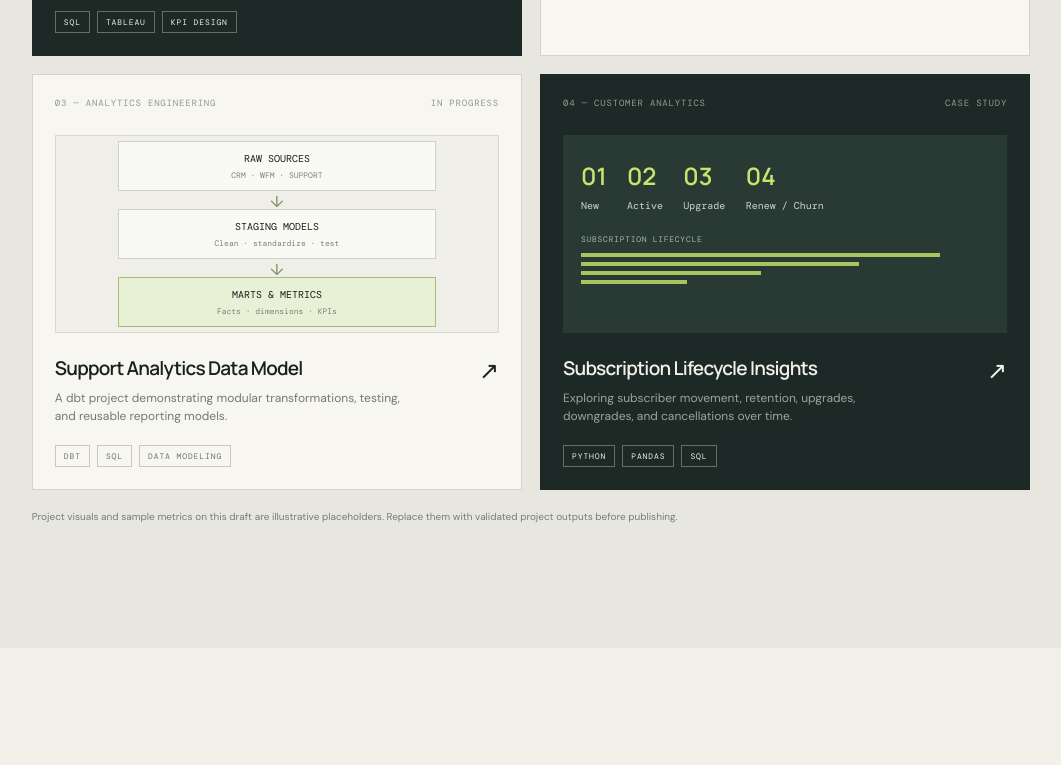
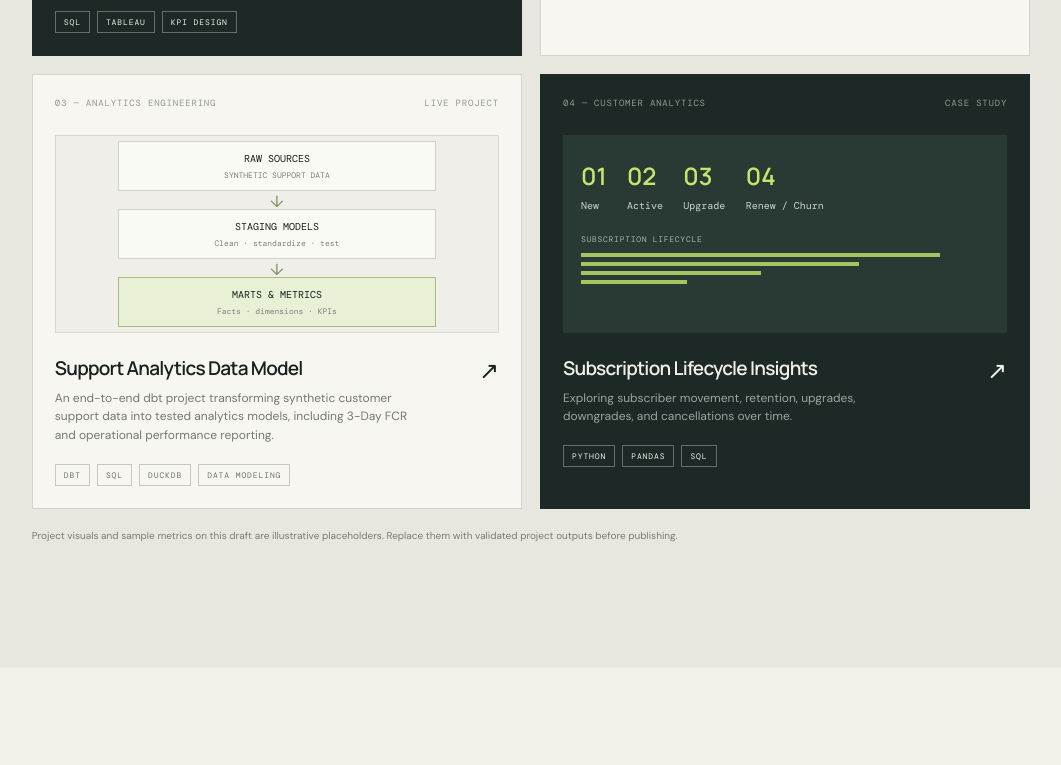
Before and after one commit to marctell/marctell.github.io, a plain HTML site: page index.html in a window 1280 px wide. Shown: the part 1458-2223 px from the top of the page, without its empty margins (109-1170 px from the left). Drawn offline with nearby package versions, Linux system fonts and the light colour scheme.

Commit message:
Add Support Analytics Data Model project card
Added a new project card for the Support Analytics Data Model, detailing its purpose and linking to the GitHub repository.

```diff
--- a/index.html
+++ b/index.html
@@ -57,16 +57,44 @@
           <div class="tags"><span>SQL</span><span>ANALYSIS</span><span>RECOMMENDATIONS</span></div>
         </article>
 
-        <article class="project-card project-light">
-          <div class="project-top"><span>03 — ANALYTICS ENGINEERING</span><span>IN PROGRESS</span></div>
-          <div class="pipeline-mock">
-            <div class="pipeline-node">RAW SOURCES<small>CRM · WFM · SUPPORT</small></div><div class="pipeline-line">↓</div>
-            <div class="pipeline-node">STAGING MODELS<small>Clean · standardize · test</small></div><div class="pipeline-line">↓</div>
-            <div class="pipeline-node pipeline-accent">MARTS & METRICS<small>Facts · dimensions · KPIs</small></div>
-          </div>
-          <div class="project-info"><div><h3>Support Analytics Data Model</h3><p>A dbt project demonstrating modular transformations, testing, and reusable reporting models.</p></div><span class="project-arrow">↗</span></div>
-          <div class="tags"><span>DBT</span><span>SQL</span><span>DATA MODELING</span></div>
-        </article>
+
+<article class="project-card project-light">
+  <div class="project-top">
+    <span>03 — ANALYTICS ENGINEERING</span>
+    <span>LIVE PROJECT</span>
+  </div>
+
+  <div class="pipeline-mock">
+    <div class="pipeline-node">RAW SOURCES<small>SYNTHETIC SUPPORT DATA</small></div>
+    <div class="pipeline-line">↓</div>
+    <div class="pipeline-node">STAGING MODELS<small>Clean · standardize · test</small></div>
+    <div class="pipeline-line">↓</div>
+    <div class="pipeline-node pipeline-accent">MARTS & METRICS<small>Facts · dimensions · KPIs</small></div>
+  </div>
+
+  <a class="project-info"
+     href="https://github.com/marctell/support-analytics-dbt"
+     target="_blank" rel="noreferrer"
+     style="color: inherit; text-decoration: none;">
+    <div>
+      <h3>Support Analytics Data Model</h3>
+      <p>
+        An end-to-end dbt project transforming synthetic customer support
+        data into tested analytics models, including 3-Day FCR and
+        operational performance reporting.
+      </p>
+    </div>
+    <span class="project-arrow">↗</span>
+  </a>
+
+  <div class="tags">
+    <span>DBT</span>
+    <span>SQL</span>
+    <span>DUCKDB</span>
+    <span>DATA MODELING</span>
+  </div>
+</article>
+
 
         <article class="project-card project-dark">
           <div class="project-top"><span>04 — CUSTOMER ANALYTICS</span><span>CASE STUDY</span></div>
```
